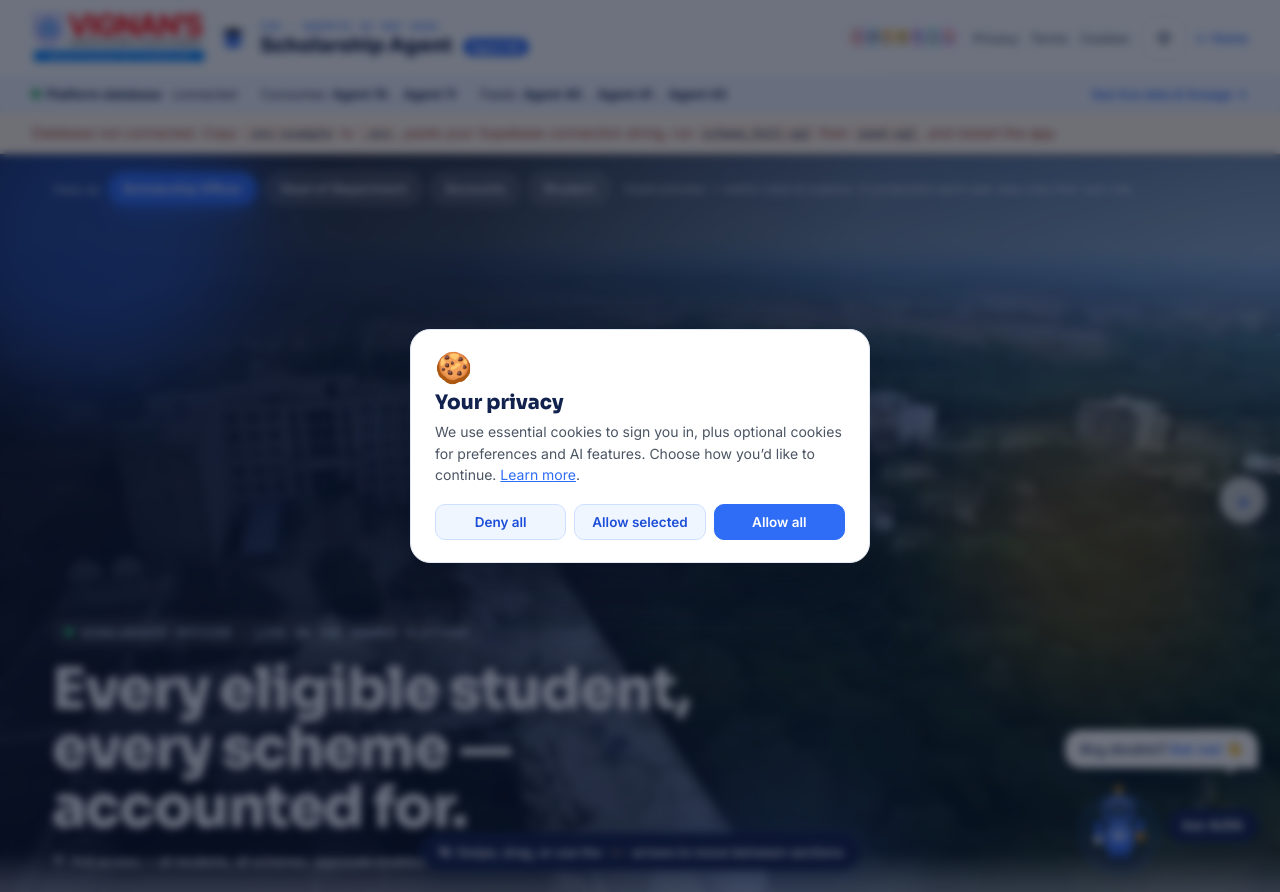
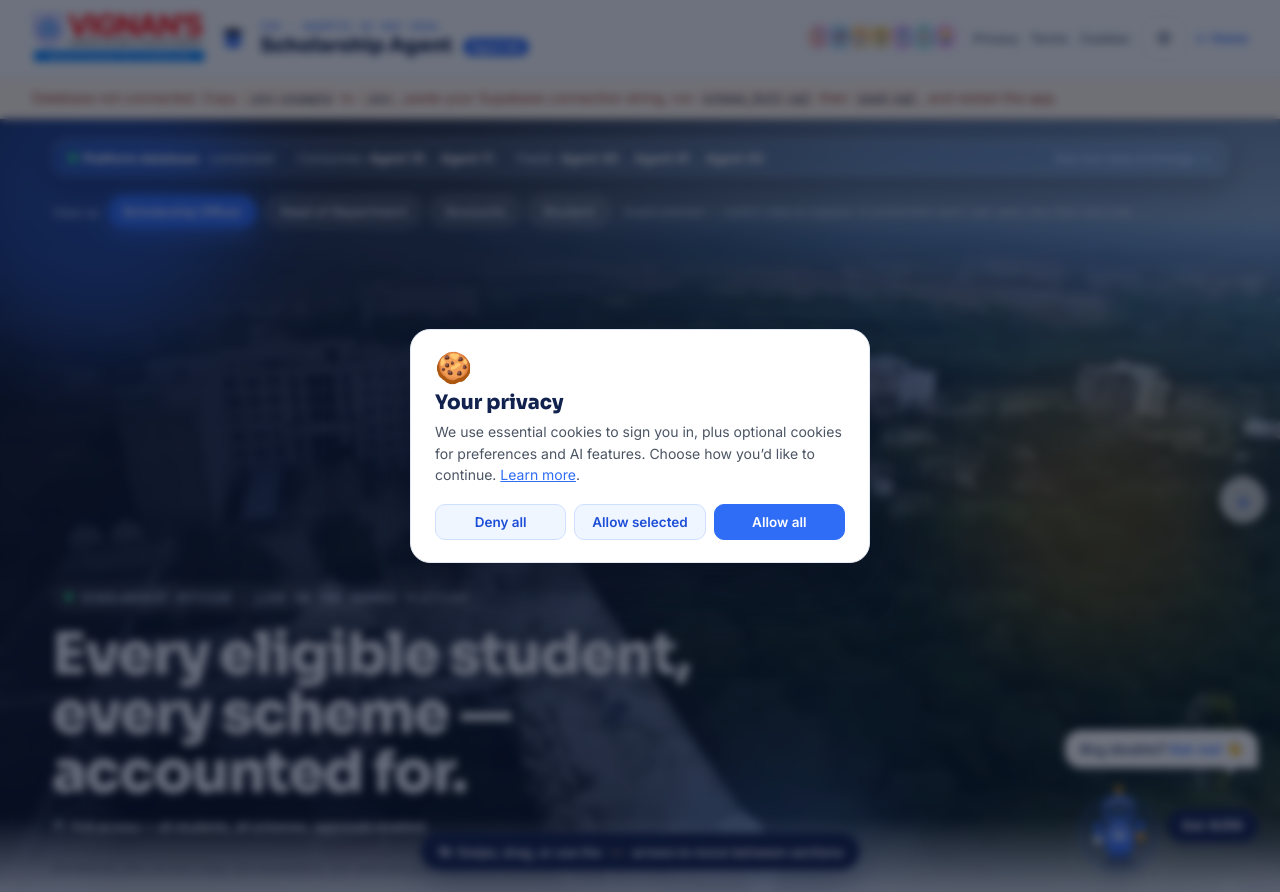
Before and after one commit to mounishsai-ai/scholarship-agent-42, a Flask app: page /dashboard in a window 1280 px wide. Run offline with Flask 3, Linux system fonts and the light colour scheme; some libraries are stand-ins or nearby versions.

Commit message:
style(hero): liquid-glass platform status bar floating over the drone video (light text, backdrop blur); enlarge accreditation badges so the glow rings read
Co-Authored-By: Claude Opus 4.8 <noreply@anthropic.com>

```diff
--- a/static/css/style.css
+++ b/static/css/style.css
@@ -68,7 +68,7 @@ a { color: inherit; }
   font-family: var(--font-alt); font-size: 11px; font-weight: 700; color: var(--navy);
   border: 1px solid #cfe0ff; background: #f0f6ff; border-radius: 999px; padding: 4px 10px;
 }
-.badge-strip { height: 36px; }
+.badge-strip { height: 50px; }
 .session { display: flex; align-items: center; gap: 12px; }
 .session-chip {
   display: inline-flex; align-items: center; gap: 7px;
@@ -789,18 +789,21 @@ code { font-family: var(--font-mono); font-size: 12px; background: rgba(47,109,2
 .int-live b { font-family: var(--font-mono); color: var(--indigo); }
 
 /* ---------- Always-visible platform status bar ---------- */
+/* Liquid-glass status bar floating over the drone hero */
 .platform-bar {
   display: flex; align-items: center; gap: 10px; flex-wrap: wrap;
-  padding: 9px clamp(16px, 4vw, 32px); font-size: 13px; color: var(--ink);
-  background: #eef4ff; border-bottom: 1px solid var(--line);
+  margin: 2px 0 18px; padding: 10px 16px; font-size: 13px; color: #e7eefc;
+  background: rgba(255, 255, 255, .08);
+  border: 1px solid rgba(255, 255, 255, .18); border-radius: 14px;
+  -webkit-backdrop-filter: blur(18px) saturate(160%); backdrop-filter: blur(18px) saturate(160%);
+  box-shadow: 0 10px 30px rgba(4, 10, 30, .25), inset 0 1px 0 rgba(255, 255, 255, .22);
 }
 .pb-item { display: inline-flex; align-items: center; gap: 6px; }
-.pb-item b { color: var(--indigo); }
-.pb-sep { color: var(--muted); opacity: .5; }
-.pb-dot { width: 8px; height: 8px; border-radius: 50%; background: var(--ok); box-shadow: 0 0 0 3px rgba(18,161,80,.18); animation: pbpulse 2s ease-in-out infinite; }
-@keyframes pbpulse { 0%,100% { box-shadow: 0 0 0 3px rgba(18,161,80,.18); } 50% { box-shadow: 0 0 0 5px rgba(18,161,80,.06); } }
-.pb-link { margin-left: auto; color: var(--blue); font-weight: 600; text-decoration: none; white-space: nowrap; }
-.pb-link:hover { text-decoration: underline; }
-:root[data-theme="dark"] .platform-bar { background: #101a30; }
+.pb-item b { color: #ffffff; }
+.pb-sep { color: #cdd9f4; opacity: .55; }
+.pb-dot { width: 8px; height: 8px; border-radius: 50%; background: #38e08a; box-shadow: 0 0 0 3px rgba(56,224,138,.22); animation: pbpulse 2s ease-in-out infinite; }
+@keyframes pbpulse { 0%,100% { box-shadow: 0 0 0 3px rgba(56,224,138,.22); } 50% { box-shadow: 0 0 0 6px rgba(56,224,138,.05); } }
+.pb-link { margin-left: auto; color: #bcd6ff; font-weight: 600; text-decoration: none; white-space: nowrap; }
+.pb-link:hover { color: #fff; text-decoration: underline; }
 @media (prefers-reduced-motion: reduce) { .pb-dot { animation: none; } }
 @media (max-width: 720px) { .pb-sep { display: none; } .platform-bar { font-size: 12px; } .pb-link { margin-left: 0; } }
--- a/templates/index.html
+++ b/templates/index.html
@@ -8,7 +8,7 @@
   <link rel="preconnect" href="https://fonts.googleapis.com" />
   <link rel="preconnect" href="https://fonts.gstatic.com" crossorigin />
   <link href="https://fonts.googleapis.com/css2?family=Space+Grotesk:wght@500;600;700&family=Sora:wght@600;700;800&family=Inter:wght@400;500;600;700&family=IBM+Plex+Mono:wght@500;600&display=swap" rel="stylesheet" />
-  <link rel="stylesheet" href="{{ url_for('static', filename='css/style.css') }}?v=18" />
+  <link rel="stylesheet" href="{{ url_for('static', filename='css/style.css') }}?v=19" />
   <link rel="stylesheet" href="{{ url_for('static', filename='css/consent.css') }}?v=2" />
   <script>
     // Apply saved theme before paint so there's no flash (only if it was saved,
@@ -75,16 +75,6 @@
     </div>
   </header>
 
-  <!-- Always-visible platform status: DB connection + declared integrations -->
-  <div class="platform-bar" id="platform-bar">
-    <span class="pb-item"><span class="pb-dot"></span><b id="pb-db">Platform database</b>&nbsp;connected</span>
-    <span class="pb-sep">·</span>
-    <span class="pb-item">Consumes <b>Agent&nbsp;10</b>, <b>Agent&nbsp;11</b></span>
-    <span class="pb-sep">·</span>
-    <span class="pb-item">Feeds <b>Agent&nbsp;40</b>, <b>Agent&nbsp;41</b>, <b>Agent&nbsp;43</b></span>
-    <a href="#" class="pb-link" data-goto-integrations>See live data &amp; lineage →</a>
-  </div>
-
   {% if not db_ready %}
   <div class="banner banner-warn">
     Database not connected. Copy <code>.env.example</code> to <code>.env</code>, paste your
@@ -98,12 +88,21 @@
     <div class="dh-bg" aria-hidden="true"></div>
     <video class="dh-video" id="dh-video" autoplay muted loop playsinline preload="none"
            poster="{{ url_for('static', filename='img/campus-hero.jpg') }}" aria-hidden="true">
-      <source src="{{ url_for('static', filename='video/campus.mp4') }}?v=2" type="video/mp4" />
+      <source src="{{ url_for('static', filename='video/campus.mp4') }}?v=3" type="video/mp4" />
     </video>
     <div class="dh-veil" aria-hidden="true"></div>
     <div class="dh-orbs" aria-hidden="true"><span></span><span></span><span></span></div>
 
     <div class="dh-inner">
+      <!-- Liquid-glass platform status, floating over the drone footage -->
+      <div class="platform-bar" id="platform-bar">
+        <span class="pb-item"><span class="pb-dot"></span><b id="pb-db">Platform database</b>&nbsp;connected</span>
+        <span class="pb-sep">·</span>
+        <span class="pb-item">Consumes <b>Agent&nbsp;10</b>, <b>Agent&nbsp;11</b></span>
+        <span class="pb-sep">·</span>
+        <span class="pb-item">Feeds <b>Agent&nbsp;40</b>, <b>Agent&nbsp;41</b>, <b>Agent&nbsp;43</b></span>
+        <a href="#" class="pb-link" data-goto-integrations>See live data &amp; lineage →</a>
+      </div>
       <div class="role-switch">
         <span>View as</span>
         <button class="role active" data-role="ACCOUNTS">Scholarship Officer</button>
```
